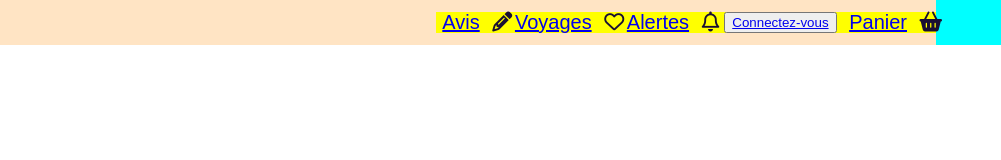
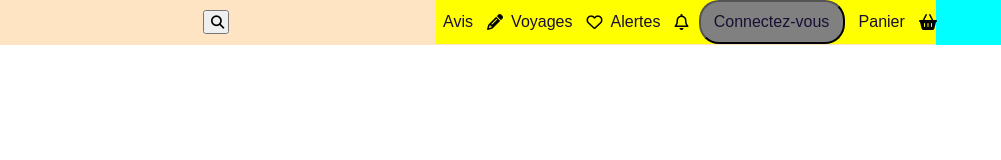
Before and after one commit to guillaumegemelas/TripAdvisor, a plain HTML site: page index.html in a window 1280 px wide. Shown: the full height of the page, 279-1280 px from the left. Drawn offline with Linux system fonts and the light colour scheme.

Commit message:
new save1

```diff
--- a/assets/css/style.css
+++ b/assets/css/style.css
@@ -29,10 +29,27 @@ header {
   display: flex;
   width: 500px;
   background-color: yellow;
-  font-size: 20px;
+  justify-content: space-around;
+  align-items: center;
+}
+
+.container a {
+  text-decoration: none;
+  font-size: 15px;
+  font-size: medium;
   color: #190f33;
-  text-decoration: none;
-  justify-content: space-around;
+}
+
+.container > div > nav > button {
+  width: 146px;
+  height: 44px;
+  background-color: grey;
+  border-radius: 20px;
+}
+.container section {
+  background-color: #fff;
+  width: 200px;
+  width: fit-content;
 }
 
 i {
--- a/index.html
+++ b/index.html
@@ -23,6 +23,13 @@
           alt="logo de Tripadvisor"
         />
 
+        <section class="button1">
+          <button>
+            <a href="Search"></a>
+            <i class="fa-solid fa-magnifying-glass"></i>
+          </button>
+        </section>
+
         <div>
           <nav>
             <a href="#Contribution">Avis</a>
```
